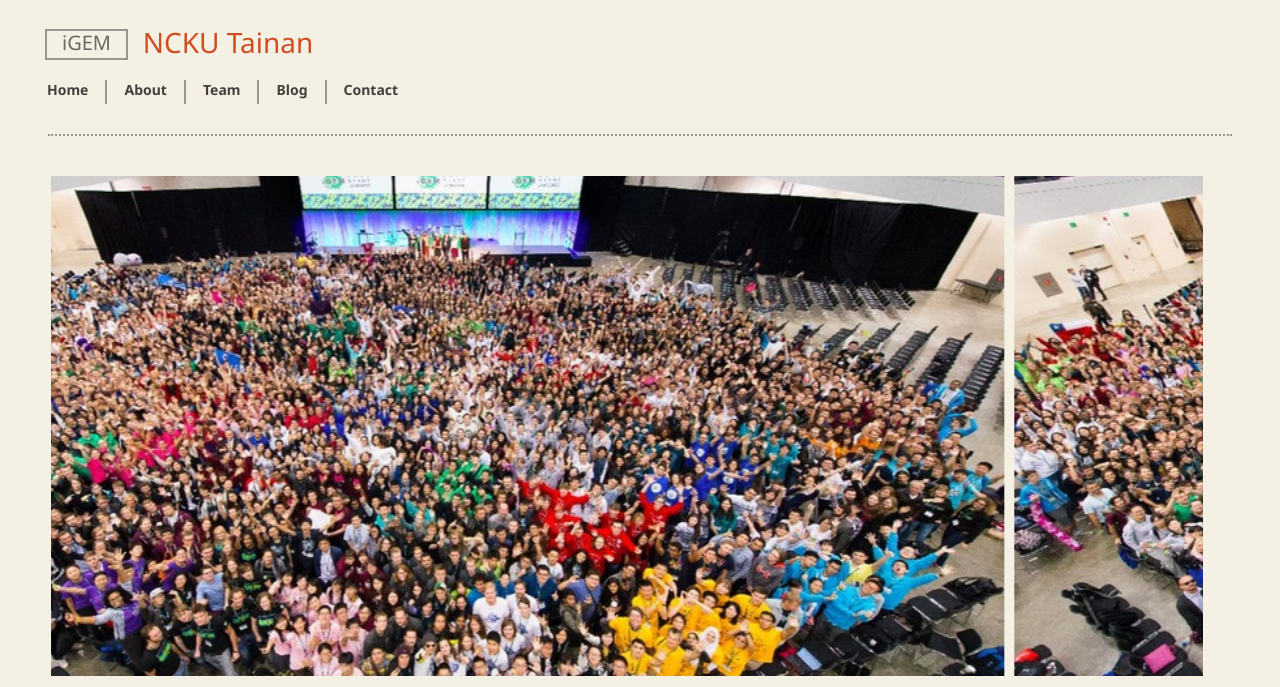
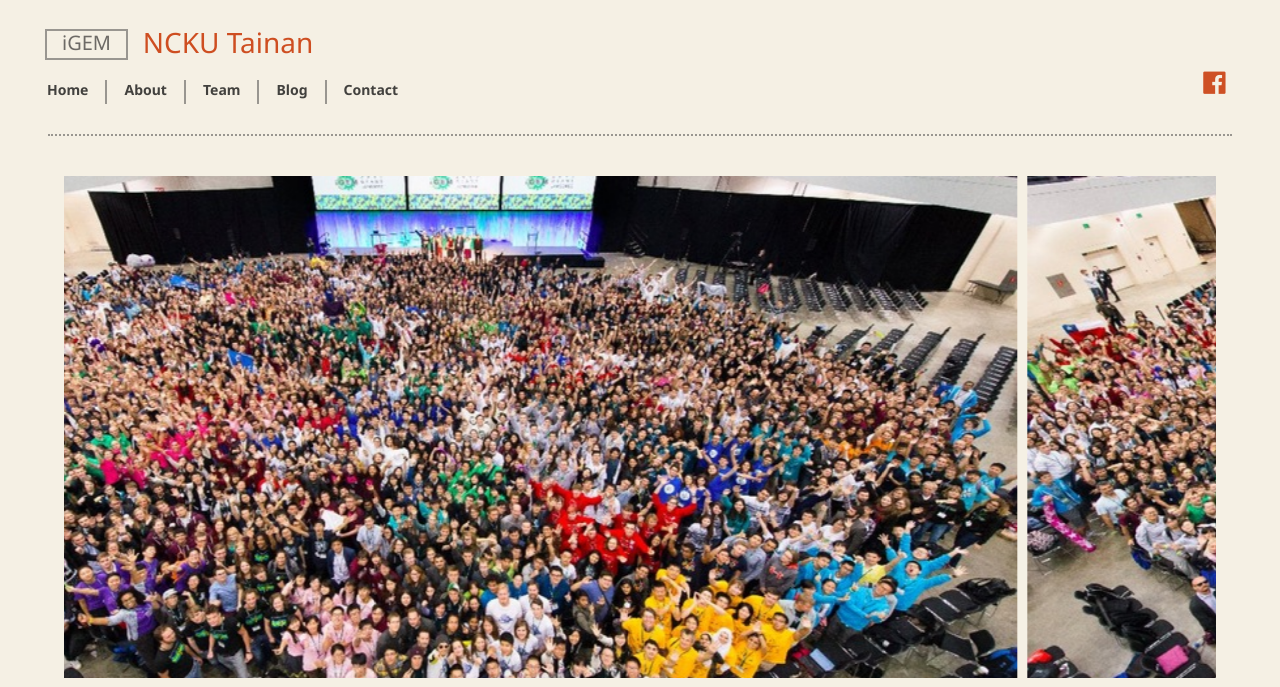
Before and after one commit to iGem-NCKU-Tainan/igemncku, a website: page view/index.hbs in a window 1280 px wide. Shown: the top 687 px of the page. Drawn offline with nearby package versions, Linux system fonts and the light colour scheme; files that its build step writes are made by us from their sources; files whose address does not match are found by name.

Commit message:
update style

```diff
--- a/js/home.js
+++ b/js/home.js
@@ -1,9 +1,12 @@
 (function() {
 
+
   $(document).ready(function($) {
+    var height = $(window).height() * 0.24;
+
     $( '#my-slider' ).sliderPro({
       width: '90%',
-      height: 500
+      height: height
     });
   });
 
--- a/layout/head.html
+++ b/layout/head.html
@@ -10,3 +10,4 @@
 <meta property="og:image:type" content="image/png">
 <link rel="stylesheet" href="https://maxcdn.bootstrapcdn.com/bootstrap/3.3.6/css/bootstrap.min.css" integrity="sha384-1q8mTJOASx8j1Au+a5WDVnPi2lkFfwwEAa8hDDdjZlpLegxhjVME1fgjWPGmkzs7" crossorigin="anonymous">
 <link href='//fonts.googleapis.com/css?family=Noto+Sans:400,700' rel='stylesheet' type='text/css'>
+<link rel="stylesheet" href="https://maxcdn.bootstrapcdn.com/font-awesome/4.5.0/css/font-awesome.min.css">
--- a/layout/header.html
+++ b/layout/header.html
@@ -7,7 +7,7 @@
       <span class="icon-bar"></span>
       <span class="icon-bar"></span>
     </button>
-    <a class="navbar-brand" href="#">
+    <a class="navbar-brand" href="/">
       <span class="prefix-title">iGEM</span>
       <span class="sub-title">NCKU Tainan</span>
     </a>
@@ -21,6 +21,7 @@
       <li><a href="/contact">Contact</a></li>
     </ul>
     <ul class="nav navbar-nav navbar-right">
+      <a href="https://www.facebook.com/igem.ncku/"><i class="fa fa-facebook-official"></i></a>
     </ul>
   </div><!--/.nav-collapse -->
 </div><!--/.container-fluid -->
--- a/scss/_layout.scss
+++ b/scss/_layout.scss
@@ -3,7 +3,7 @@
 
 @font-face {
   font-family: 'NotoSansCJKtc-Regular';
-  src: url("fonts/NotoSansCJKtc-Regular.woff") format('woff');
+  src: url("/fonts/NotoSansCJKtc-Regular.woff") format('woff');
 }
 
 html, body {
@@ -14,4 +14,12 @@ html, body {
 
 body {
   padding-top: 20px;
+
+  a {
+    color: #CE5024;
+    &:hover {
+      color: #CE5024;
+      opacity: 0.8;
+    }
+  }
 }
--- a/scss/_nav.scss
+++ b/scss/_nav.scss
@@ -53,3 +53,8 @@
   border-style: dotted;
   width: 92.5%;
 }
+
+ul.nav.navbar-nav.navbar-right {
+  margin-right: 2%;
+  font-size: 26px;
+}
--- a/scss/home.scss
+++ b/scss/home.scss
@@ -2,8 +2,9 @@
 
 #my-slider {
   width: 100%;
+  min-height: 70%;
   margin-top: 40px;
-  margin-left: 4%;
+  margin-left: 5%;
   margin-bottom: 30px;
 
   .sp-slide {
@@ -13,7 +14,6 @@
   img {
     float: left;
     width: 90%;
-    height: 500px;
   }
 }
 
--- a/view/about/index.hbs
+++ b/view/about/index.hbs
@@ -3,8 +3,8 @@
     {{> head}}
     <link rel="stylesheet" href="/css/about.css">
   </head>
+  <body>
     {{> header }}
-
-  <body>
+    <iframe src='//cdn.knightlab.com/libs/timeline3/latest/embed/index.html?source=1UDSFY7T8Tbg4Jzrb5rt0wfdQoxoXlU3vr5z3aU8Aq1Q&font=Default&lang=en&hash_bookmark=true&initial_zoom=2&height=650' width='100%' height='650' frameborder='0'></iframe>
    </body>
 </html>
```
